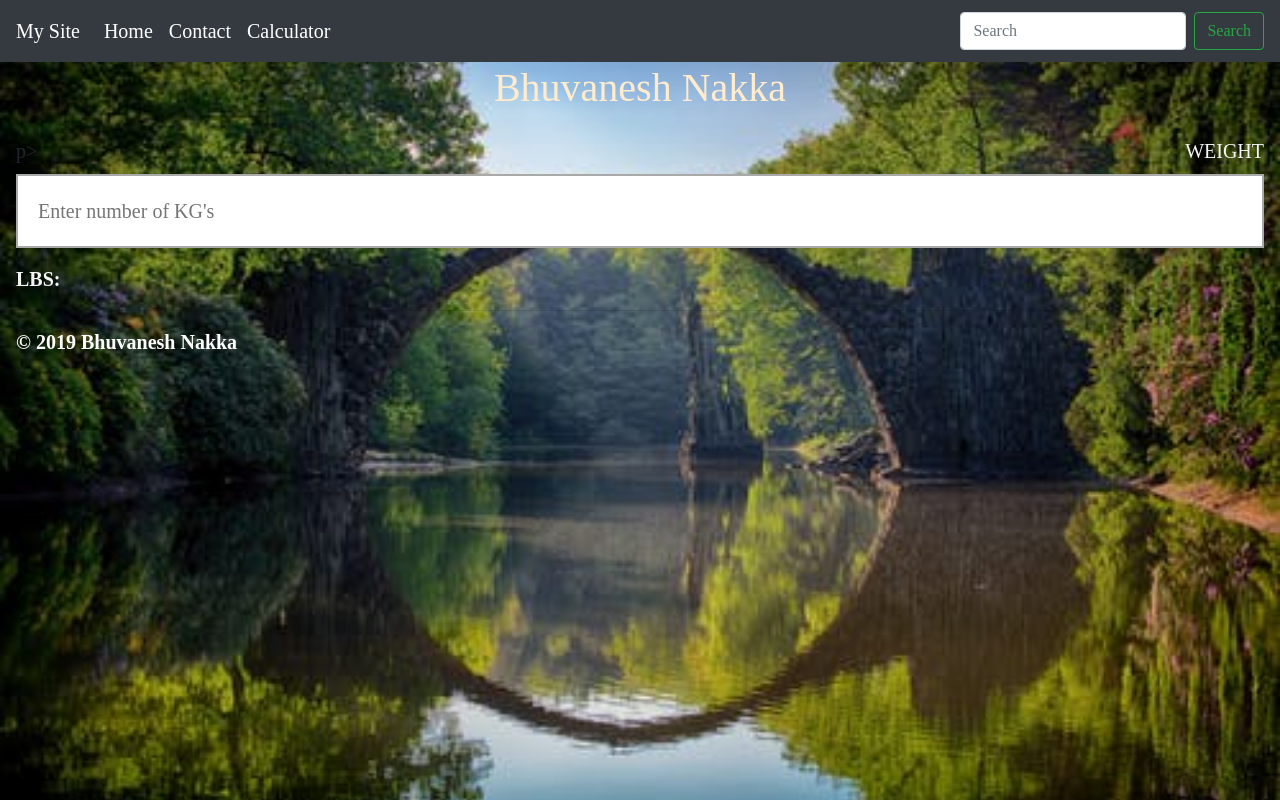
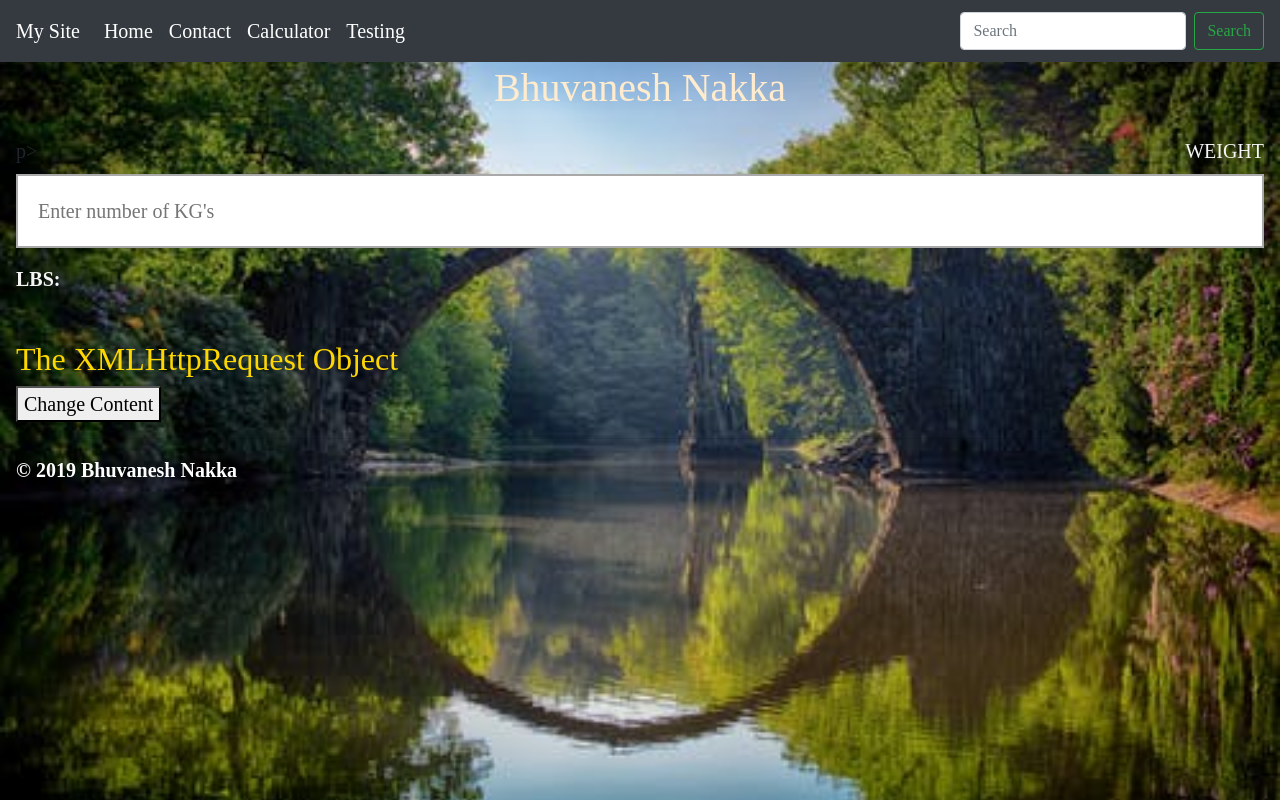
Before and after one commit to bhuvaneshnakka/aboutme, a plain HTML site: page Calculator.html in a window 1280 px wide. Drawn offline with nearby package versions, Linux system fonts and the light colour scheme.

Commit message:
new commit

```diff
--- a/Calculator.html
+++ b/Calculator.html
@@ -14,10 +14,14 @@
 
   <link rel="stylesheet" href="./styles/bhuvi.css">
 
+  <script src="./test.js"></script>
+  <script src="./Qunit.html"></script>
+
   <title>Bhuvanesh Nakka</title>
 
 </head>
-<header>
+
+
 <body background="nature.jpeg" class="bgimg">
   <nav class="navbar navbar-expand-md navbar-dark fixed-top bg-dark">
     <a class="navbar-brand" href="#">My Site</a>
@@ -36,6 +40,9 @@
         <li class="nav-item">
           <a class="nav-link active" href="Calculator.html ">Calculator</a>
         </li>
+        <li class="nav-item">
+          <a class="nav-link active" href="Qunit.html">Testing</a>
+        </li>
       </ul>
       <form class="form-inline mt-2 mt-md-0">
         <input class="form-control mr-sm-2" type="text" placeholder="Search" aria-label="Search">
@@ -48,12 +55,32 @@
   </header>
   p>
   <label>WEIGHT</label>
-    <input id="inputInches" type="number" placeholder="Enter number of KG's" oninput="LengthConverter(this.value)" onchange="LengthConverter(this.value)">
+  <input id="inputInches" type="number" placeholder="Enter number of KG's" oninput="LengthConverter(this.value)"
+    onchange="LengthConverter(this.value)">
   </p>
   <p id="ft"><b>LBS:</b> <span id="outputFeet"></span></p>
+  <div id="demo"><br>
+
+    <h2>The XMLHttpRequest Object</h2>
+    <button type="button" onclick="loadDoc()">Change Content</button>
+  </div>
+
   <script>
     function LengthConverter(valNum) {
       document.getElementById("outputFeet").innerHTML = valNum * 2.2046226218;
+      return valNum * 2.2046226218;
+    }
+
+    function loadDoc() {
+      var xhttp = new XMLHttpRequest();
+      xhttp.onreadystatechange = function () {
+        if (this.readyState == 4 && this.status == 200) {
+          document.getElementById("demo").innerHTML =
+            this.responseText;
+        }
+      };
+      xhttp.open("GET", "bhuvi_info.txt", true);
+      xhttp.send();
     }
   </script>
 
```
Also changed, not shown: Contact.html (+3 -0 lines), index.html (+17 -11 lines). Lines whose indentation alone changed are shown as unchanged.
